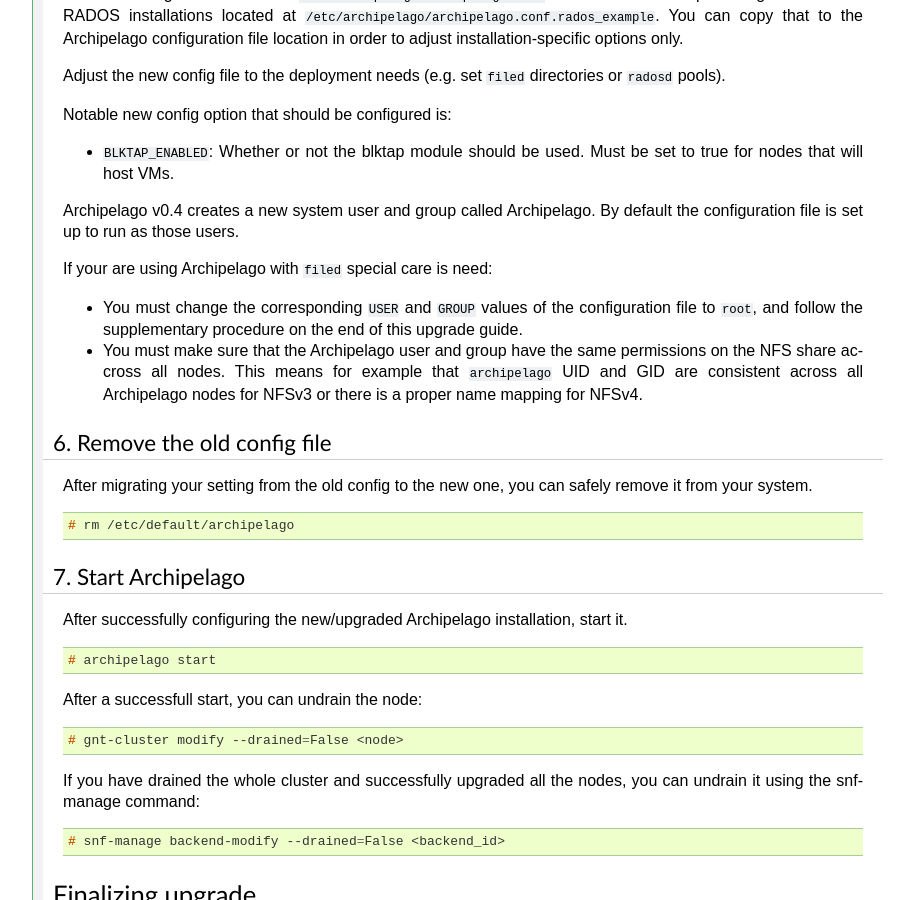
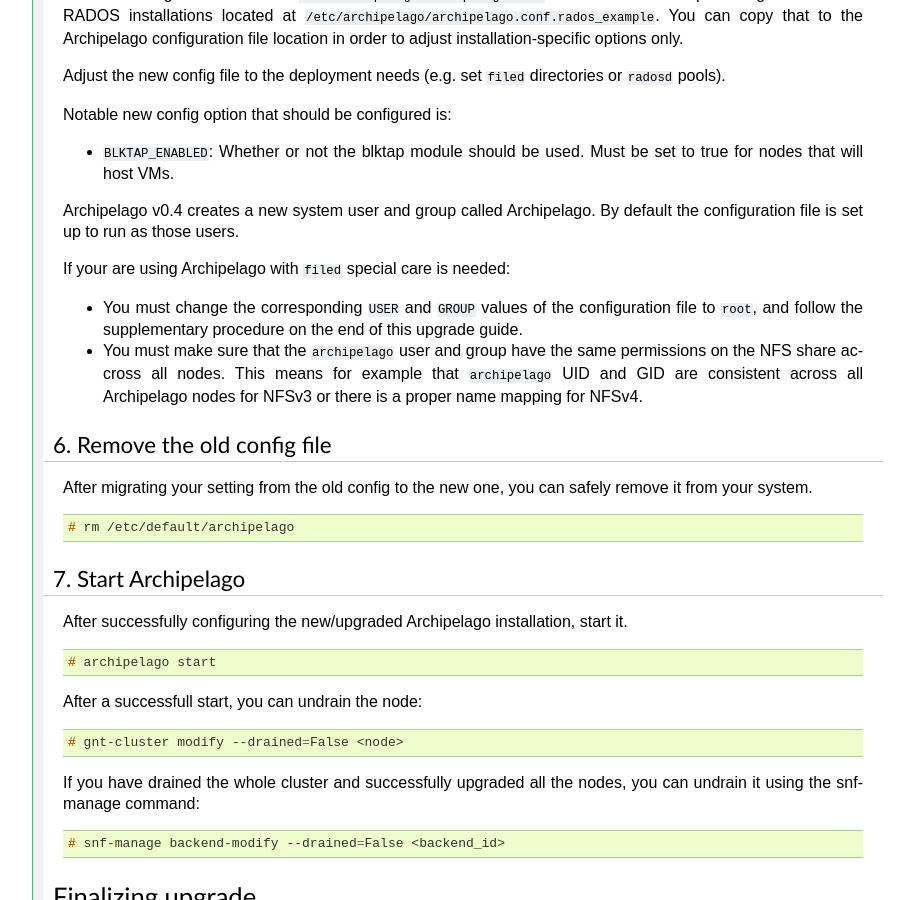
Before and after one commit to grnet/archipelago, a Sphinx documentation site: the page built from docs/upgrades/upgrade-0.4.rst, in a window 1280 px wide and 900 px high, scrolled down 1794 px. Shown: the whole window, without its empty margins (187-1101 px from the left). Built offline with Sphinx 7.4.7, drawn with Linux system fonts in a browser that asks for light colours; pages that are not in the unit, such as notebooks, are missing from menus.

Commit message:
docs: fix typo in upgrade guide

```diff
--- a/docs/upgrades/upgrade-0.4.rst
+++ b/docs/upgrades/upgrade-0.4.rst
@@ -139,13 +139,13 @@ Notable new config option that should be configured is:
 Archipelago v0.4 creates a new system user and group called Archipelago. By
 default the configuration file is set up to run as those users.
 
-If your are using Archipelago with ``filed`` special care is need:
+If your are using Archipelago with ``filed`` special care is needed:
 
 * You must change the corresponding ``USER`` and ``GROUP`` values of the
   configuration file to ``root``, and follow the supplementary procedure on the
   end of this upgrade guide.
 
-* You must make sure that the Archipelago user and group have the same
+* You must make sure that the ``archipelago`` user and group have the same
   permissions on the NFS share accross all nodes. This means for example that
   ``archipelago`` UID and GID are consistent across all Archipelago nodes for
   NFSv3 or there is a proper name mapping for NFSv4.
```
